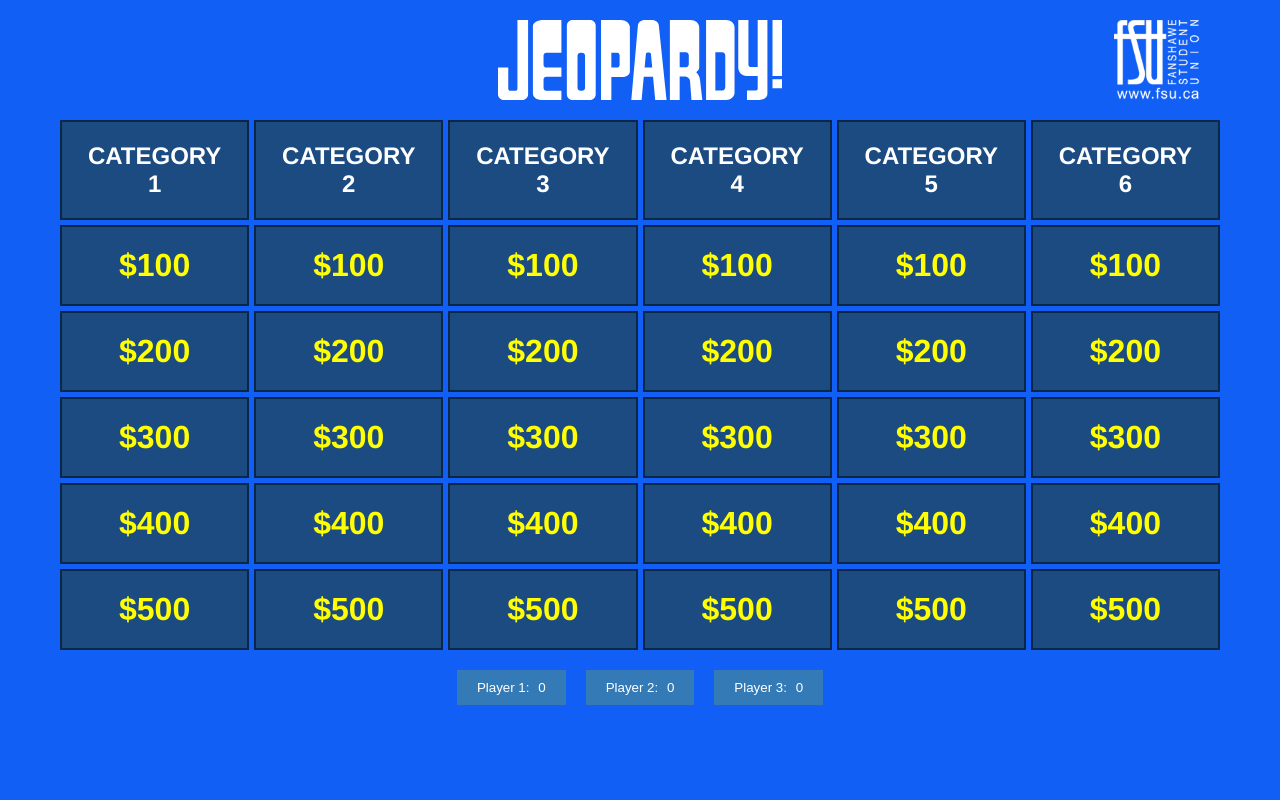
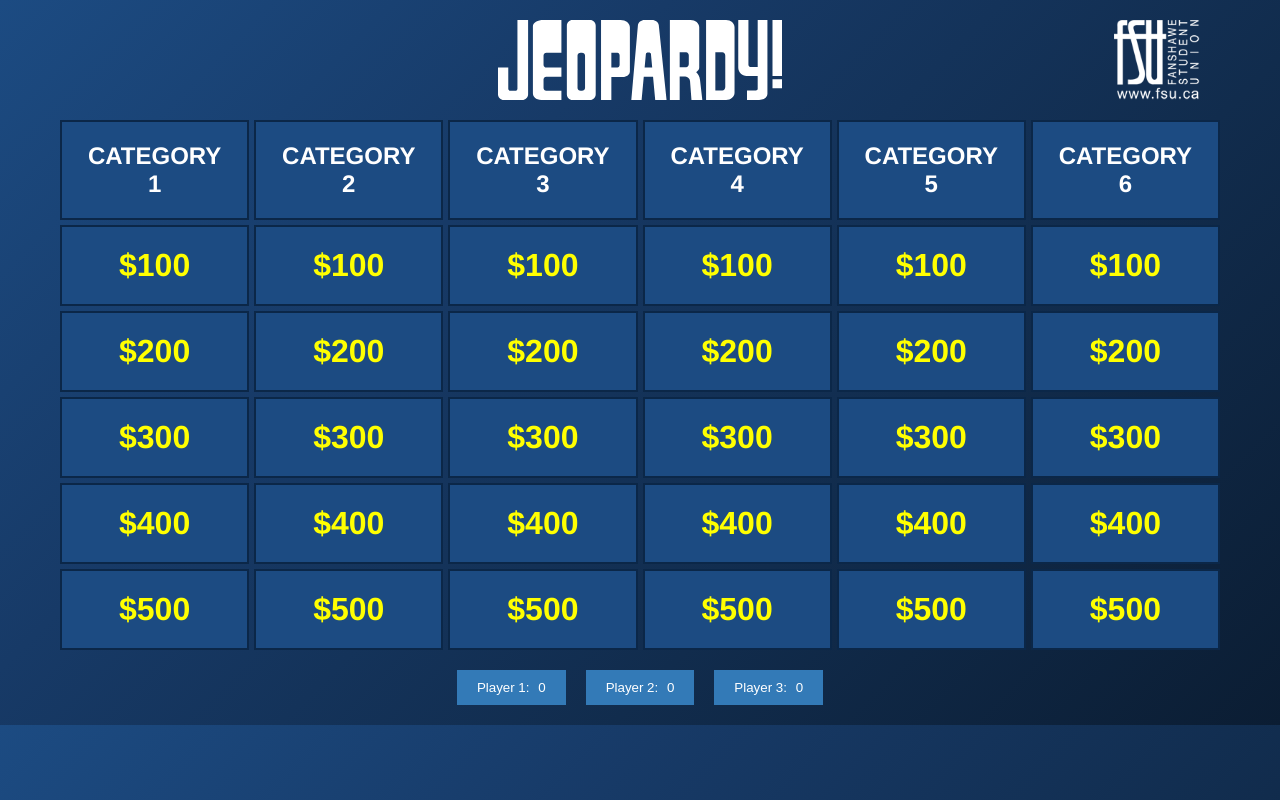
Before and after one commit to casspb/jeopardy, a plain HTML site: page index.html in a window 1280 px wide. Drawn offline with Linux system fonts and the light colour scheme.

Commit message:
added graident
added background gradient

```diff
--- a/css/main.css
+++ b/css/main.css
@@ -5,7 +5,7 @@
 
 body {
     font-family: 'Helvetica Neue', Helvetica, Arial, sans-serif;
-    background-color: rgb(17,95,244);
+    background: linear-gradient(135deg, #1c4b82, #173a67, #112c4d, #0b1d33);
     color: #fff;
     margin: 0;
     padding: 20px;
```
